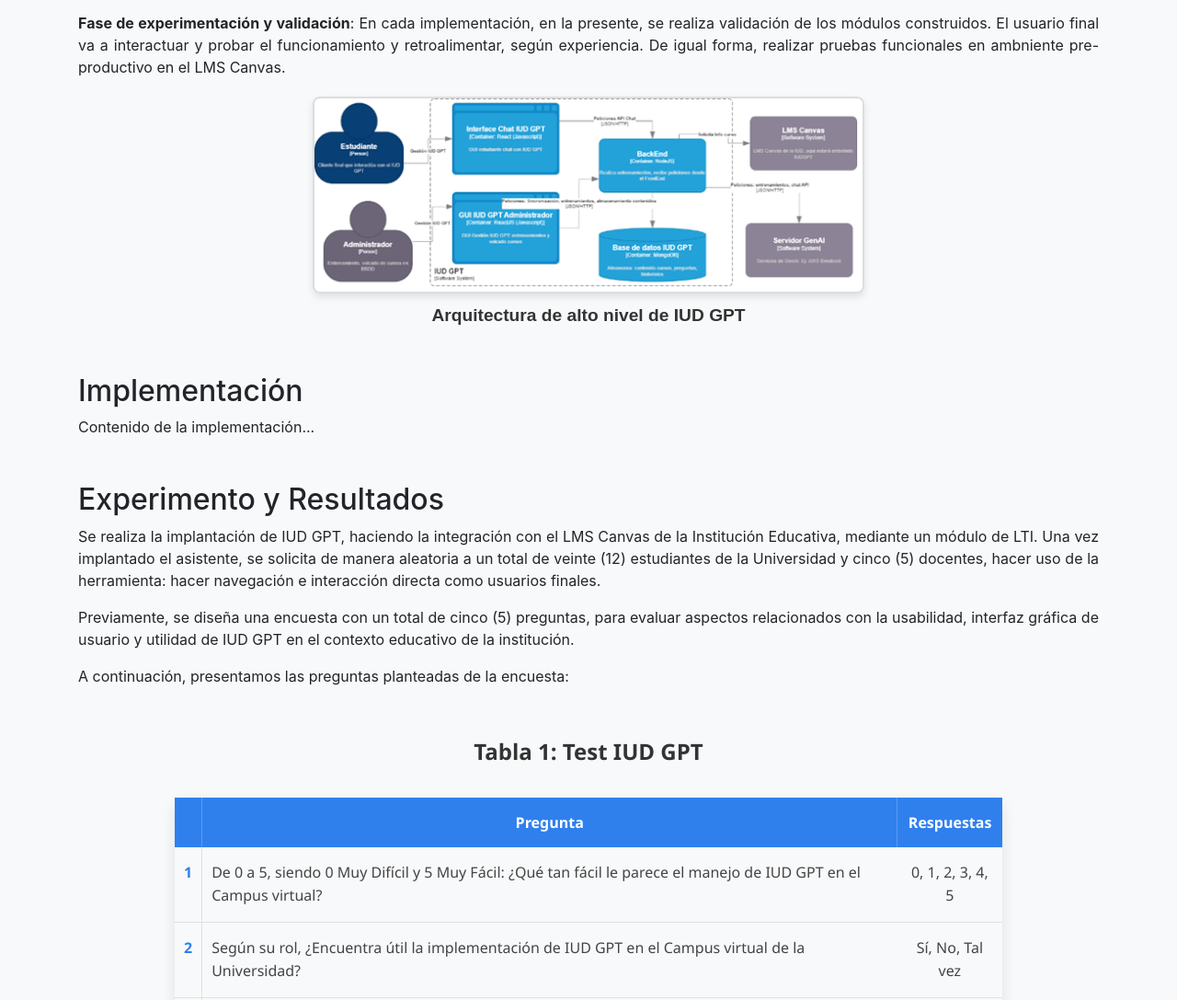
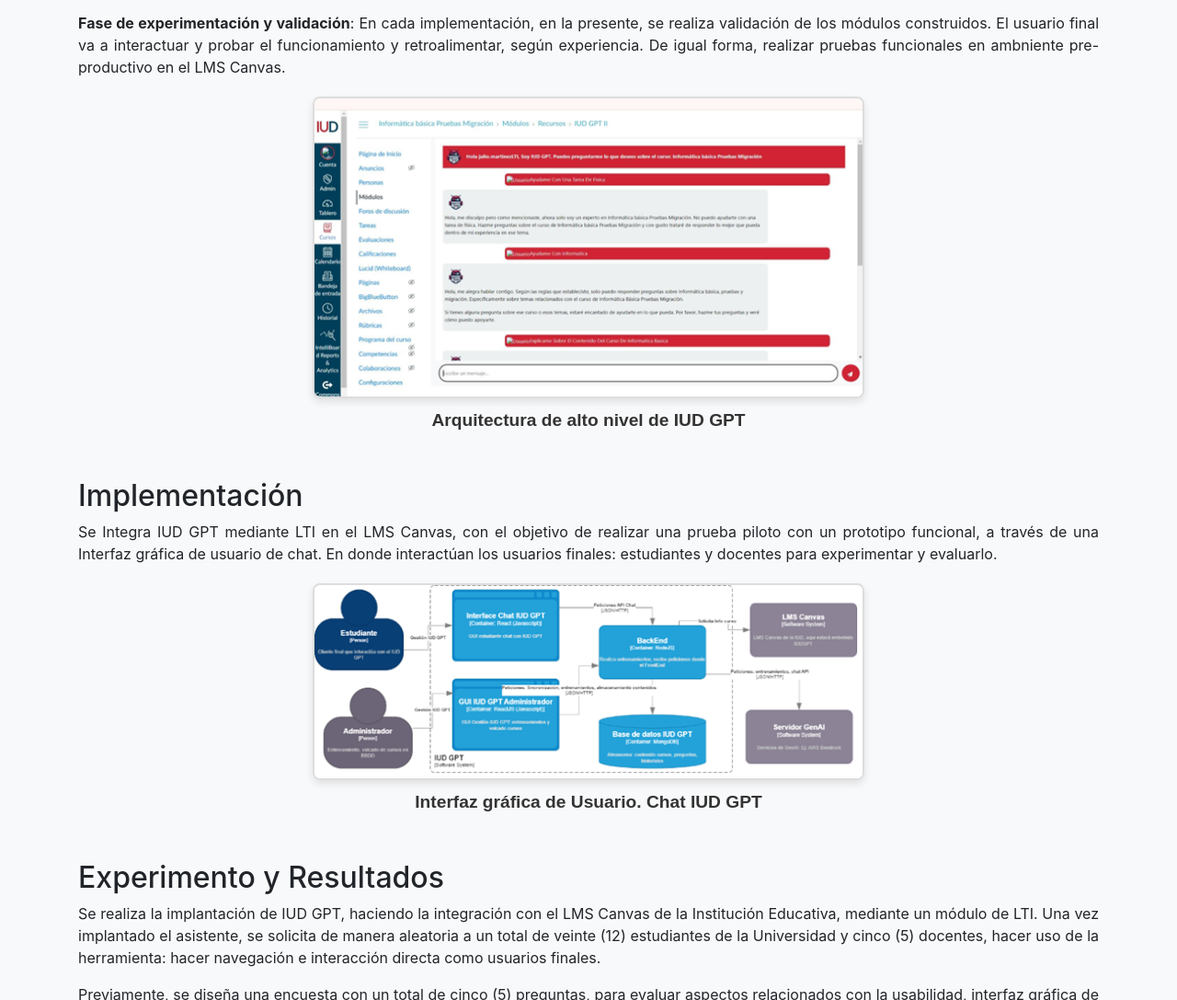
Before and after one commit to jorgejciud/iud-gpt-doc, a plain HTML site: page index.html in a window 1280 px wide. Shown: the part 3138-4225 px from the top of the page at 92% size. Drawn offline with nearby package versions, Linux system fonts and the light colour scheme.

Commit message:
add prototype iud

```diff
--- a/index.html
+++ b/index.html
@@ -195,7 +195,7 @@
 
 
             <figure class="imagen-con-titulo">
-                <img src="./img/arquitectura.png" alt="Arquitectura de alto nivel">
+                <img src="./img/prototipo.png" alt="Arquitectura de alto nivel">
                 <figcaption>Arquitectura de alto nivel de IUD GPT</figcaption>
             </figure>
 
@@ -205,7 +205,15 @@
         <!-- Sección 3 -->
         <div id="implementacion" class="mt-5">
             <h2>Implementación</h2>
-            <p>Contenido de la implementación...</p>
+            <p style="text-align: justify;">
+                Se Integra IUD GPT mediante LTI en el LMS Canvas, con el objetivo de realizar una prueba piloto con un prototipo funcional, a través de una Interfaz gráfica de usuario de chat. En donde interactúan los usuarios finales: estudiantes y docentes para experimentar y evaluarlo.
+            </p>
+
+            <figure class="imagen-con-titulo">
+                <img src="./img/arquitectura.png" alt="Arquitectura de alto nivel">
+                <figcaption>Interfaz gráfica de Usuario. Chat IUD GPT</figcaption>
+            </figure>
+
         </div>
 
          <!-- Sección 4 -->
```
Also changed, not shown: img/prototipo.png (added).
